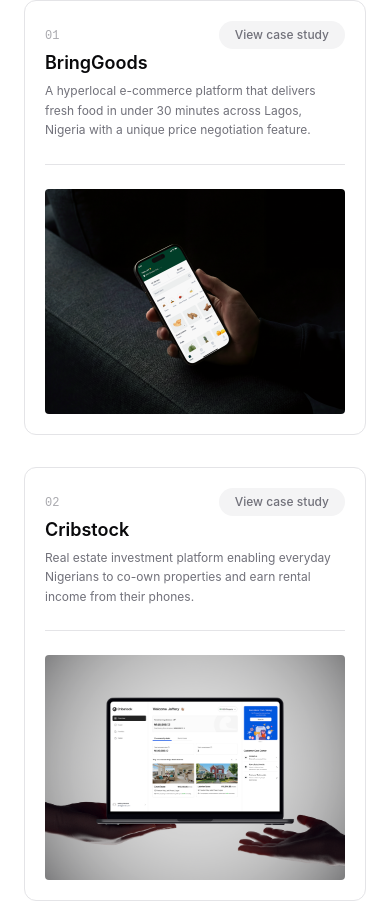
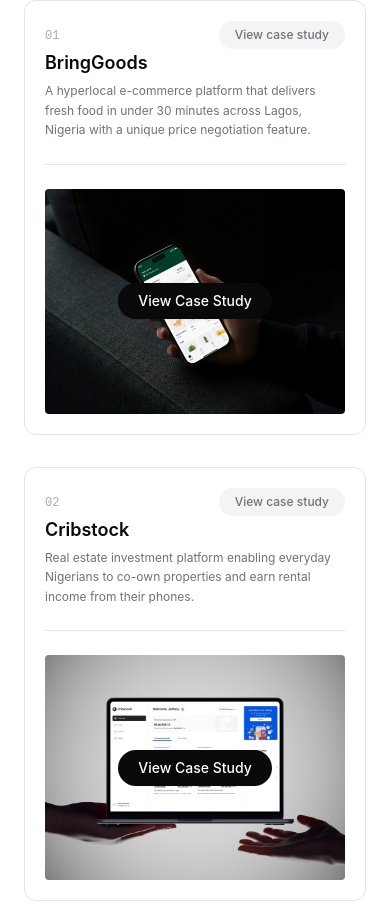
Before and after one commit to Kingovie/portfolio-tailwind, a Next.js app: page / in a window 390 px wide. Shown: the part 878-1784 px from the top of the page. Built offline with nearby package versions, Linux system fonts and the light colour scheme.

Commit message:
Show 'View case study' overlay on mobile/tablet without hover

```diff
--- a/app/page.tsx
+++ b/app/page.tsx
@@ -298,7 +298,7 @@
                     {project.image && (
                       <Image src={project.image} alt={project.name} fill className="object-cover" />
                     )}
-                    <div className="absolute inset-0 flex items-center justify-center opacity-0 group-hover:opacity-100 transition-opacity duration-200 pointer-events-none">
+                    <div className="absolute inset-0 flex items-center justify-center md:opacity-0 md:group-hover:opacity-100 transition-opacity duration-200 pointer-events-none">
                       <span className={`px-5 py-2 rounded-full text-sm font-medium shadow-sm ${
                         project.slug
                           ? 'bg-foreground text-background'
--- a/app/work/page.tsx
+++ b/app/work/page.tsx
@@ -88,7 +88,7 @@
                       }`}>
                         {project.status === 'shipped' ? 'Shipped' : 'In Development'}
                       </span>
-                      <div className="absolute inset-0 flex items-center justify-center opacity-0 group-hover:opacity-100 transition-opacity duration-200">
+                      <div className="absolute inset-0 flex items-center justify-center md:opacity-0 md:group-hover:opacity-100 transition-opacity duration-200">
                         <span className="px-4 py-2 rounded-full text-sm font-medium bg-foreground text-background shadow-sm">
                           View case study
                         </span>
```
